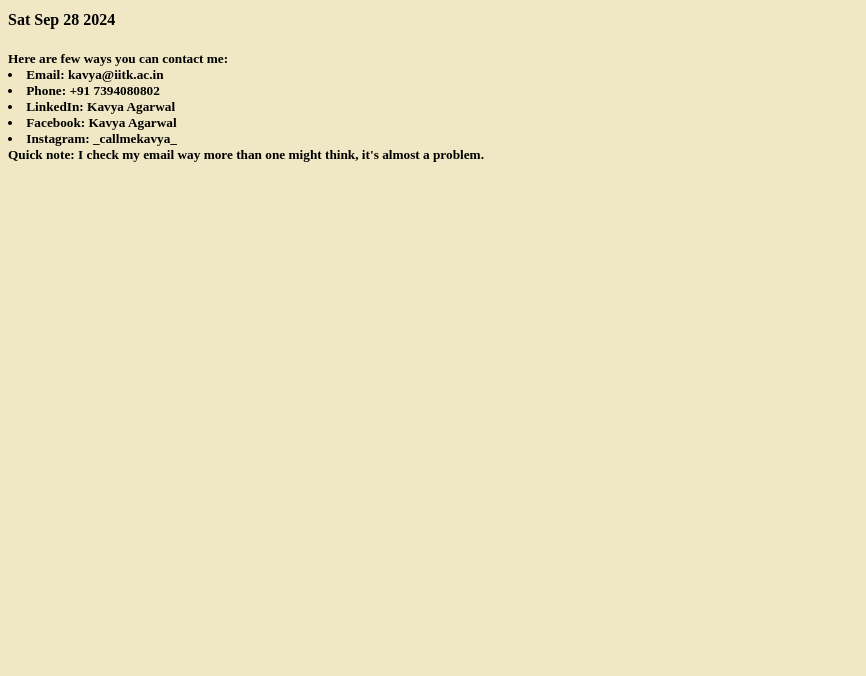
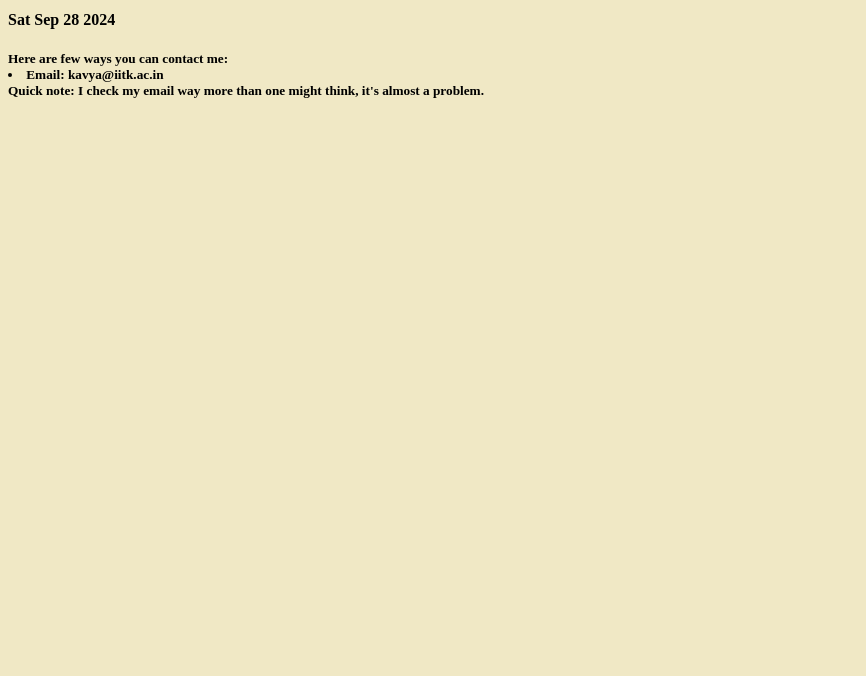
Before and after one commit to KavyaAgarwal2001/KavyaAgarwal2001.github.io, a plain HTML site: page contact.html in a window 1280 px wide. Shown: the part 124-800 px from the top of the page, without its empty margins (0-866 px from the left). Drawn offline with Linux system fonts and the light colour scheme.

Commit message:
Update contact.html

```diff
--- a/contact.html
+++ b/contact.html
@@ -25,10 +25,7 @@
     <h5>
         Here are few ways you can contact me:
             <li>Email: kavya@iitk.ac.in</li>
-            <li>Phone: +91 7394080802</li>
-            <li>LinkedIn: Kavya Agarwal</li>
-            <li>Facebook: Kavya Agarwal</li>
-            <li>Instagram: _callmekavya_</li>
+
         Quick note: I check my email way more than one might think, it's almost a problem.
     </h5>
   </body>
```
